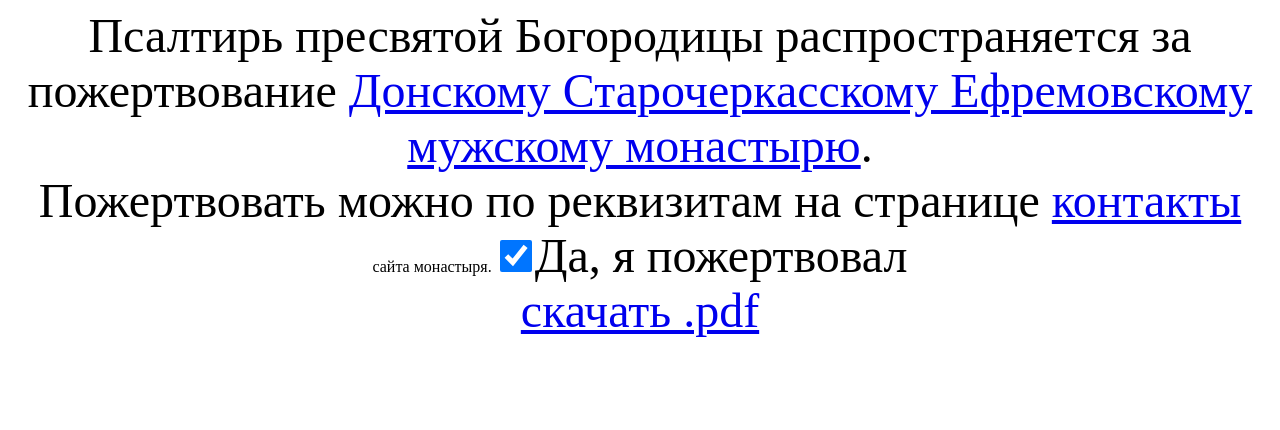
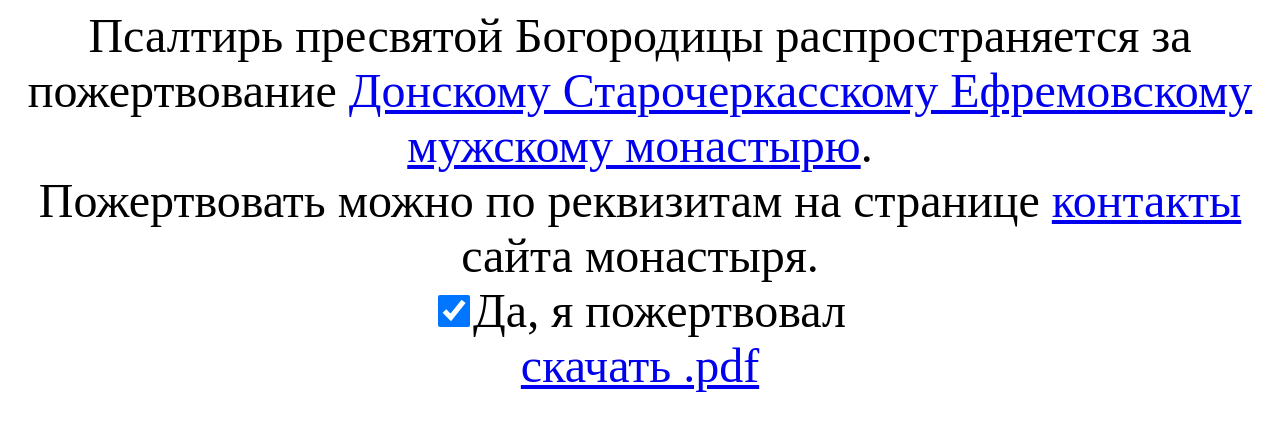
Before and after one commit to bogorodica/psaltyrb_bogorodicy, a plain HTML site: page index.html in a window 1280 px wide. Drawn offline with Linux system fonts and the light colour scheme.

Commit message:
Update index.html

```diff
--- a/index.html
+++ b/index.html
@@ -14,7 +14,7 @@
 </head>
 <body>
   <div>Псалтирь пресвятой Богородицы распространяется за пожертвование <a href="http://донской-монастырь.рф">Донскому Старочеркасскому Ефремовскому мужскому монастырю</a>.</div>
-  <div>Пожертвовать можно по реквизитам на странице <a href="http://донской-монастырь.рф/kontakty/">контакты</a></div> сайта монастыря.
+  <div>Пожертвовать можно по реквизитам на странице <a href="http://донской-монастырь.рф/kontakty/">контакты</a> сайта монастыря.</div>
   <span><input type="checkbox" checked="checked" style="width:32px;height:32px;">Да, я пожертвовал</input></span>
   <div><a href="https://bogorodica.github.io/psaltyrb_bogorodicy/psaltyrb_bogorodica.pdf" download>скачать .pdf</a></div>
 </body>
```
